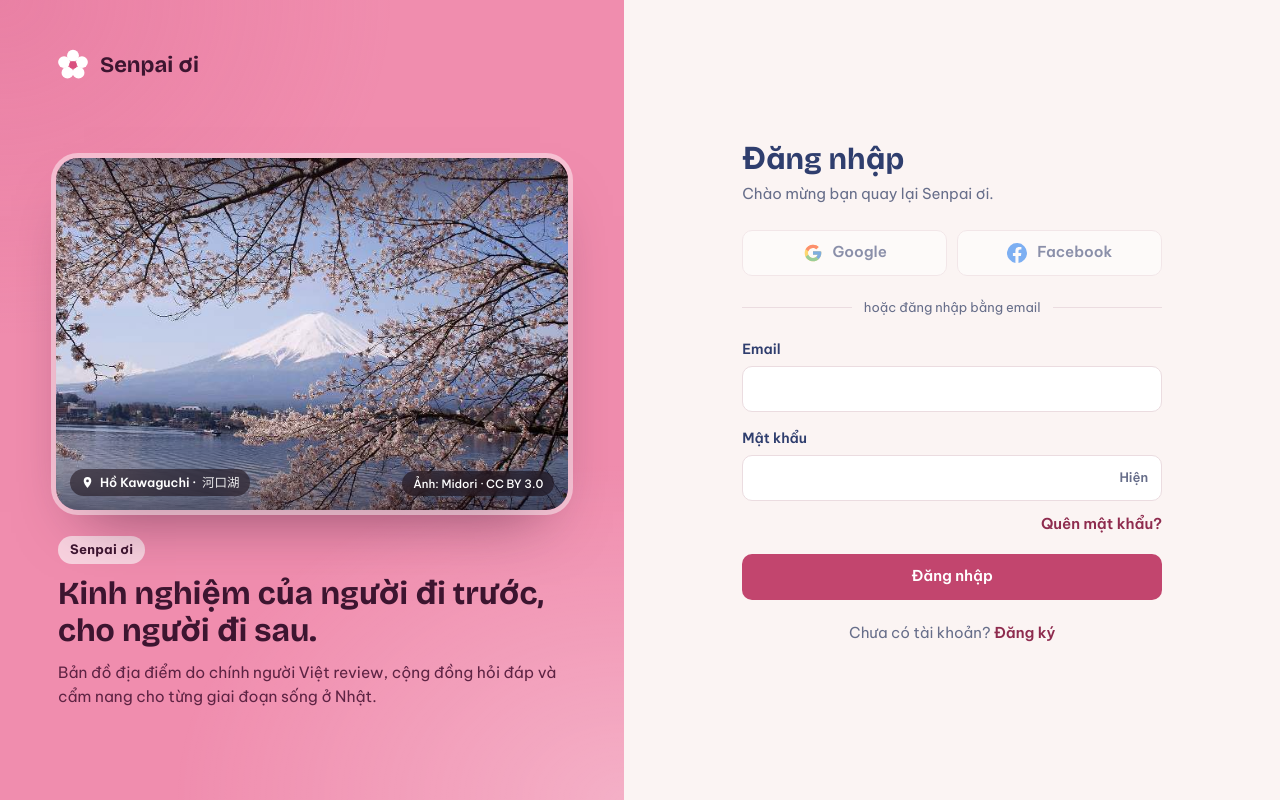
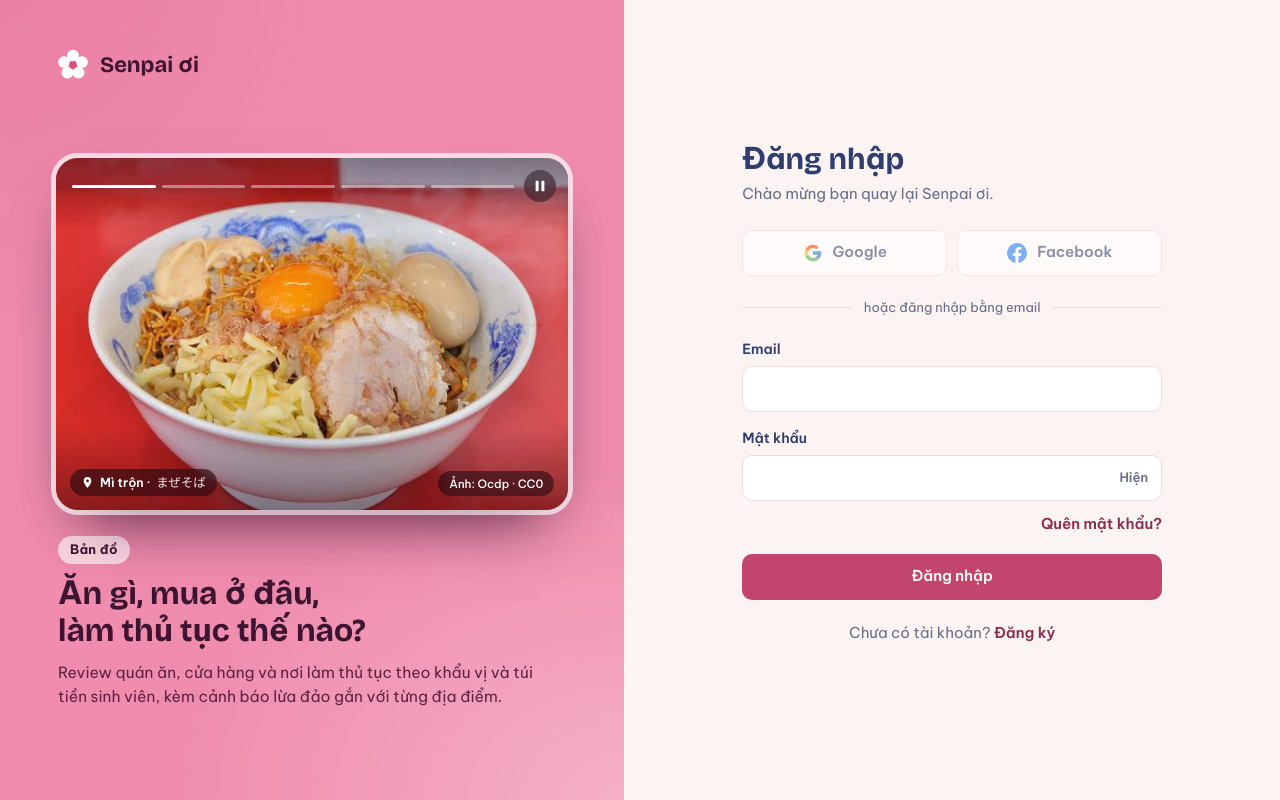
Before and after one commit to baonv228/Assistance-System-for-Vietnamese-Students-in-Japan, a web app: page /pages/login.html in a window 1280 px wide. Run offline with its HTML, style and script files only (its server is not run), Linux system fonts and the light colour scheme; data that the repository does not hold is empty; database files in the repository are not loaded.

Commit message:
Trang đăng nhập: tự chuyển slide, thanh tiến trình và nút tạm dừng
- Mỗi slide hiện 6,5 giây, thanh tiến trình trên ảnh chạy theo; ảnh mới mờ dần đè lên ảnh cũ.
- Nút tạm dừng/phát; bấm vào một thanh để chọn ảnh đó.
- Slide chờ khi rê chuột lên ảnh hoặc khi tab bị ẩn, rồi chạy tiếp.
- Bàn phím: các thanh chỉ chiếm một điểm dừng Tab, phím mũi tên / Home / End để chọn ảnh;
  dùng bàn phím đi vào khu slide thì slide dừng hẳn cho đến khi bấm "Phát".
- Trình đọc màn hình: carousel theo mẫu WAI-ARIA (tablist / tab / tabpanel); link trong slide
  đang ẩn không lọt vào thứ tự Tab; slide do người dùng chọn được đọc lên, slide tự chuyển thì không.

```diff
--- a/src/main/resources/static/assets/css/auth.css
+++ b/src/main/resources/static/assets/css/auth.css
@@ -66,9 +66,9 @@ body.auth-page {
 .auth-brand .brand-points li::before { content: "✿"; color: #fff; }
 .auth-brand > small { position: relative; z-index: 1; color: var(--sakura-ink-2); }
 
-/* ----- Sign-in page: slides of Japan -----
-   All slides sit in one grid cell, so the track is as tall as the tallest one and nothing below it moves; only the
-   slide marked is-active shows. */
+/* ----- Sign-in page: slides of Japan (components/auth-slides.js) -----
+   All slides sit in one grid cell, so the track is as tall as the tallest one and nothing below it moves. Without
+   the script the first slide shows and the controls stay hidden. */
 .auth-brand--slides {
     justify-content: flex-start;
     gap: 32px;
@@ -105,7 +105,7 @@ body.auth-page {
     height: 100%;
     object-fit: cover;
 }
-/* shades at the top and the bottom of the photo, under what is drawn over it */
+/* shades for the bars at the top and the labels at the bottom */
 .hero-photo::before, .hero-photo::after {
     content: "";
     position: absolute;
@@ -179,6 +179,77 @@ body.auth-page {
 .hero-copy h2 br { display: none; }
 @media (min-width: 1280px) { .hero-copy h2 br { display: inline; } }
 .hero-text { margin: 0; max-width: 500px; color: var(--sakura-ink-2); font-size: 15.5px; text-wrap: pretty; }
+
+/* bars (one per slide, the current one fills while it is shown) and the pause button, over the top of the photo */
+.hero-controls {
+    position: absolute;
+    z-index: 3;
+    top: 12px;
+    left: 16px;
+    right: 12px;
+    display: flex;
+    align-items: center;
+    gap: 10px;
+}
+.hero-controls[hidden] { display: none; }
+.hero-dots { flex: 1; display: flex; gap: 6px; }
+.hero-dot {
+    flex: 1;
+    display: flex;
+    align-items: center;
+    height: 24px;
+    padding: 0;
+    border: 0;
+    border-radius: 4px;
+    background: none;
+    cursor: pointer;
+}
+.hero-dot-bar {
+    position: relative;
+    flex: 1;
+    height: 3px;
+    border-radius: 3px;
+    background: rgba(255, 255, 255, .42);
+    overflow: hidden;
+    transition: height .15s;
+}
+.hero-dot:hover .hero-dot-bar { height: 5px; }
+.hero-dot-fill {
+    position: absolute;
+    inset: 0;
+    background: #fff;
+    transform: scaleX(0);
+    transform-origin: left;
+}
+.hero-dot.is-past .hero-dot-fill,
+.hero-slides.is-stopped .hero-dot[aria-selected="true"] .hero-dot-fill { transform: none; }
+.hero-slides.is-playing .hero-dot[aria-selected="true"] .hero-dot-fill {
+    animation: hero-fill var(--hero-duration, 6500ms) linear both;
+}
+.hero-slides.is-held .hero-dot[aria-selected="true"] .hero-dot-fill { animation-play-state: paused; }
+@keyframes hero-fill { from { transform: scaleX(0); } to { transform: scaleX(1); } }
+.hero-toggle {
+    flex: none;
+    display: grid;
+    place-items: center;
+    width: 32px;
+    height: 32px;
+    padding: 0;
+    border: 0;
+    border-radius: 50%;
+    background: rgba(20, 6, 14, .45);
+    -webkit-backdrop-filter: blur(6px);
+    backdrop-filter: blur(6px);
+    color: #fff;
+    cursor: pointer;
+}
+.hero-toggle:hover { background: rgba(20, 6, 14, .65); }
+.hero-toggle svg { width: 14px; height: 14px; }
+.hero-dot:focus-visible, .hero-toggle:focus-visible {
+    outline: 2px solid #fff;
+    outline-offset: 2px;
+    box-shadow: 0 0 0 5px rgba(61, 21, 48, .7);
+}
 
 @media (max-width: 1100px) {
     .auth-brand { padding: 40px; }
@@ -406,4 +477,6 @@ body.auth-page {
         pointer-events: none;
     }
     .hero-copy h2 { margin: 0; max-width: none; color: #fff; font-family: var(--font-body); font-size: 16px; font-weight: 700; line-height: 1.3; }
+    .hero-controls { top: 6px; left: 12px; right: 6px; gap: 8px; }
+    .hero-toggle { width: 30px; height: 30px; }
 }
--- /dev/null
+++ b/src/main/resources/static/assets/js/components/auth-slides.js
@@ -0,0 +1,158 @@
+// Slides of Japan on the sign-in page (pages/login.html, [data-hero-slides]; styles in auth.css).
+// Without this script the first slide shows and the controls stay hidden.
+// Tabbed carousel as in the WAI-ARIA Authoring Practices: the bars are tabs (one Tab stop, arrow keys move between
+// them), a pause/play button, rotation waits while the pointer is over a photo or something in a slide has focus and
+// stops for good once the keyboard enters the carousel (until "Phát").
+
+const DURATION_MS = 6500;
+const FADE_MS = 950;
+
+const PLAY_ICON = '<svg viewBox="0 0 16 16" aria-hidden="true"><path fill="currentColor" d="M4.5 2.6v10.8c0 .5.5.8.9.5l8.2-5.4a.6.6 0 0 0 0-1L5.4 2.1c-.4-.3-.9 0-.9.5z"/></svg>';
+const PAUSE_ICON = '<svg viewBox="0 0 16 16" aria-hidden="true"><rect x="3" y="2" width="3.4" height="12" rx="1" fill="currentColor"/><rect x="9.6" y="2" width="3.4" height="12" rx="1" fill="currentColor"/></svg>';
+
+document.querySelectorAll("[data-hero-slides]").forEach(setupSlides);
+
+export function setupSlides(root) {
+    const slides = [...root.querySelectorAll(".hero-slide")];
+    const track = root.querySelector(".hero-track");
+    const controls = root.querySelector(".hero-controls");
+    const dotsBox = root.querySelector(".hero-dots");
+    const toggle = root.querySelector(".hero-toggle");
+    if (slides.length < 2 || !track || !controls || !dotsBox || !toggle) {
+        return;
+    }
+
+    let index = Math.max(0, slides.findIndex((slide) => slide.classList.contains("is-active")));
+    let stopped = false; // set by the pause button or by the keyboard entering the carousel
+    const holds = new Set(); // "hover", "focus", "hidden": rotation waits while any of them is on
+    let leaveTimer = 0;
+
+    root.style.setProperty("--hero-duration", `${DURATION_MS}ms`);
+    const dots = slides.map((slide, i) => {
+        slide.id ||= `hero-slide-${i + 1}`;
+        slide.setAttribute("role", "tabpanel");
+        slide.setAttribute("aria-roledescription", "slide");
+        slide.setAttribute("aria-label", `${i + 1} trên ${slides.length}`);
+        const dot = document.createElement("button");
+        dot.type = "button";
+        dot.className = "hero-dot";
+        dot.id = `${slide.id}-tab`;
+        dot.setAttribute("role", "tab");
+        dot.setAttribute("aria-controls", slide.id);
+        dot.setAttribute("aria-label", `Ảnh ${i + 1}: ${slide.dataset.label || ""}`.trim().replace(/:$/, ""));
+        dot.innerHTML = '<span class="hero-dot-bar"><span class="hero-dot-fill"></span></span>';
+        dot.addEventListener("click", () => show(i));
+        dotsBox.append(dot);
+        return dot;
+    });
+
+    function show(next, focusDot = false) {
+        next = (next + slides.length) % slides.length;
+        if (next !== index) {
+            const previous = slides[index];
+            slides.forEach((slide) => slide.classList.remove("is-leaving"));
+            previous.classList.add("is-leaving");
+            clearTimeout(leaveTimer);
+            leaveTimer = setTimeout(() => previous.classList.remove("is-leaving"), FADE_MS);
+            index = next;
+        }
+        render();
+        if (focusDot) {
+            dots[index].focus();
+        }
+    }
+
+    function render() {
+        slides.forEach((slide, i) => {
+            const shown = i === index;
+            slide.classList.toggle("is-active", shown);
+            // a slide out of sight keeps its credit link out of the Tab order and away from screen readers
+            slide.inert = !shown;
+        });
+        dots.forEach((dot, i) => {
+            dot.setAttribute("aria-selected", String(i === index));
+            dot.tabIndex = i === index ? 0 : -1;
+            dot.classList.toggle("is-past", i < index);
+        });
+        update();
+    }
+
+    function update() {
+        root.classList.toggle("is-playing", !stopped);
+        root.classList.toggle("is-stopped", stopped);
+        root.classList.toggle("is-held", holds.size > 0);
+        toggle.innerHTML = stopped ? PLAY_ICON : PAUSE_ICON;
+        toggle.setAttribute("aria-label", stopped ? "Phát trình chiếu ảnh" : "Tạm dừng trình chiếu ảnh");
+        // a slide changed by the visitor is read out; one changed by the timer is not
+        track.setAttribute("aria-live", !stopped && holds.size === 0 ? "off" : "polite");
+    }
+
+    function hold(reason, on) {
+        if (on === holds.has(reason)) {
+            return;
+        }
+        if (on) {
+            holds.add(reason);
+        } else {
+            holds.delete(reason);
+        }
+        update();
+    }
+
+    // the current bar's fill animation is the timer: it pauses with the bar and its end turns the page
+    dotsBox.addEventListener("animationend", (event) => {
+        if (event.animationName === "hero-fill" && !stopped && holds.size === 0) {
+            show(index + 1);
+        }
+    });
+
+    toggle.addEventListener("click", () => {
+        stopped = !stopped;
+        update();
+    });
+
+    dotsBox.addEventListener("keydown", (event) => {
+        const moves = { ArrowRight: index + 1, ArrowLeft: index - 1, Home: 0, End: slides.length - 1 };
+        if (event.key in moves) {
+            event.preventDefault();
+            show(moves[event.key], true);
+        }
+    });
+
+    root.addEventListener("focusin", (event) => {
+        if (focusedByKeyboard(event.target) && !stopped) {
+            stopped = true; // keyboard users: the slides wait until they press "Phát"
+            update();
+        }
+        hold("focus", track.contains(event.target));
+    });
+    root.addEventListener("focusout", (event) => {
+        if (!track.contains(event.relatedTarget)) {
+            hold("focus", false);
+        }
+    });
+
+    track.addEventListener("pointerenter", (event) => {
+        if (event.pointerType === "mouse") {
+            hold("hover", true);
+        }
+    });
+    track.addEventListener("pointerleave", () => hold("hover", false));
+
+    document.addEventListener("visibilitychange", () => hold("hidden", document.hidden));
+
+    holds.clear();
+    if (document.hidden) {
+        holds.add("hidden");
+    }
+    controls.hidden = false;
+    render();
+}
+
+function focusedByKeyboard(element) {
+    try {
+        return element.matches(":focus-visible");
+    } catch {
+        return false; // browsers without :focus-visible (Safari before 15.4)
+    }
+}
--- a/src/main/resources/static/pages/login.html
+++ b/src/main/resources/static/pages/login.html
@@ -19,8 +19,12 @@
             <svg viewBox="0 0 40 40" aria-hidden="true"><g fill="#F08DAE"><circle cx="20" cy="9" r="7"/><circle cx="30.5" cy="16.6" r="7"/><circle cx="26.5" cy="29" r="7"/><circle cx="13.5" cy="29" r="7"/><circle cx="9.5" cy="16.6" r="7"/></g><circle cx="20" cy="20" r="4.5" fill="#FCE9EF"/></svg>
             Senpai ơi
         </a>
-        <!-- Photos: Wikimedia Commons, credited on each slide (CC BY / CC BY-SA / CC0) -->
+        <!-- Photos: Wikimedia Commons, credited on each slide (CC BY / CC BY-SA / CC0). Driven by components/auth-slides.js -->
         <section class="hero-slides" aria-roledescription="carousel" aria-label="Senpai ơi có gì cho bạn" data-hero-slides>
+            <div class="hero-controls" hidden>
+                <div class="hero-dots" role="tablist" aria-label="Chọn ảnh"></div>
+                <button class="hero-toggle" type="button"></button>
+            </div>
             <div class="hero-track">
                 <div class="hero-slide is-active" data-label="Senpai ơi">
                     <div class="hero-photo">
@@ -160,5 +164,6 @@
     </main>
 </div>
 <script type="module" src="/assets/js/pages/login.js"></script>
+<script type="module" src="/assets/js/components/auth-slides.js"></script>
 </body>
 </html>
```
Also changed, not shown: CLAUDE.md (+6 -5 lines).
